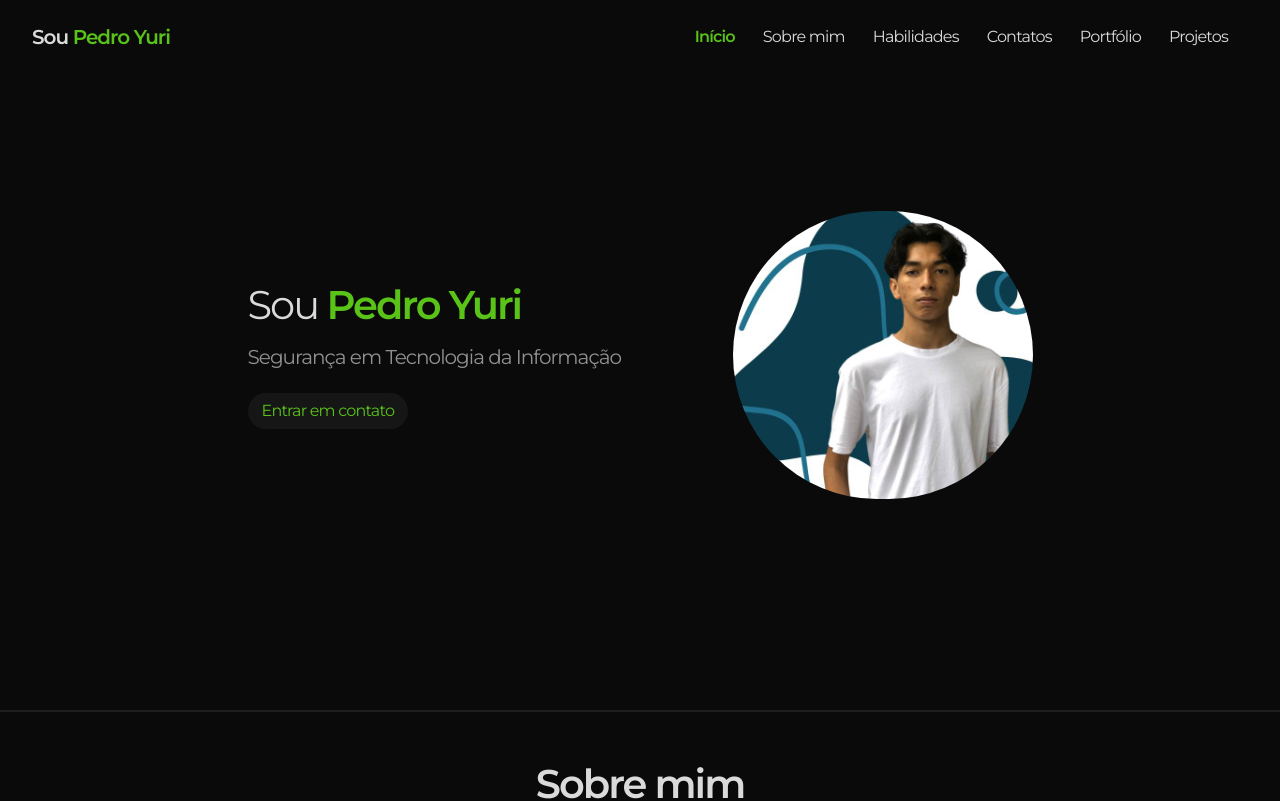
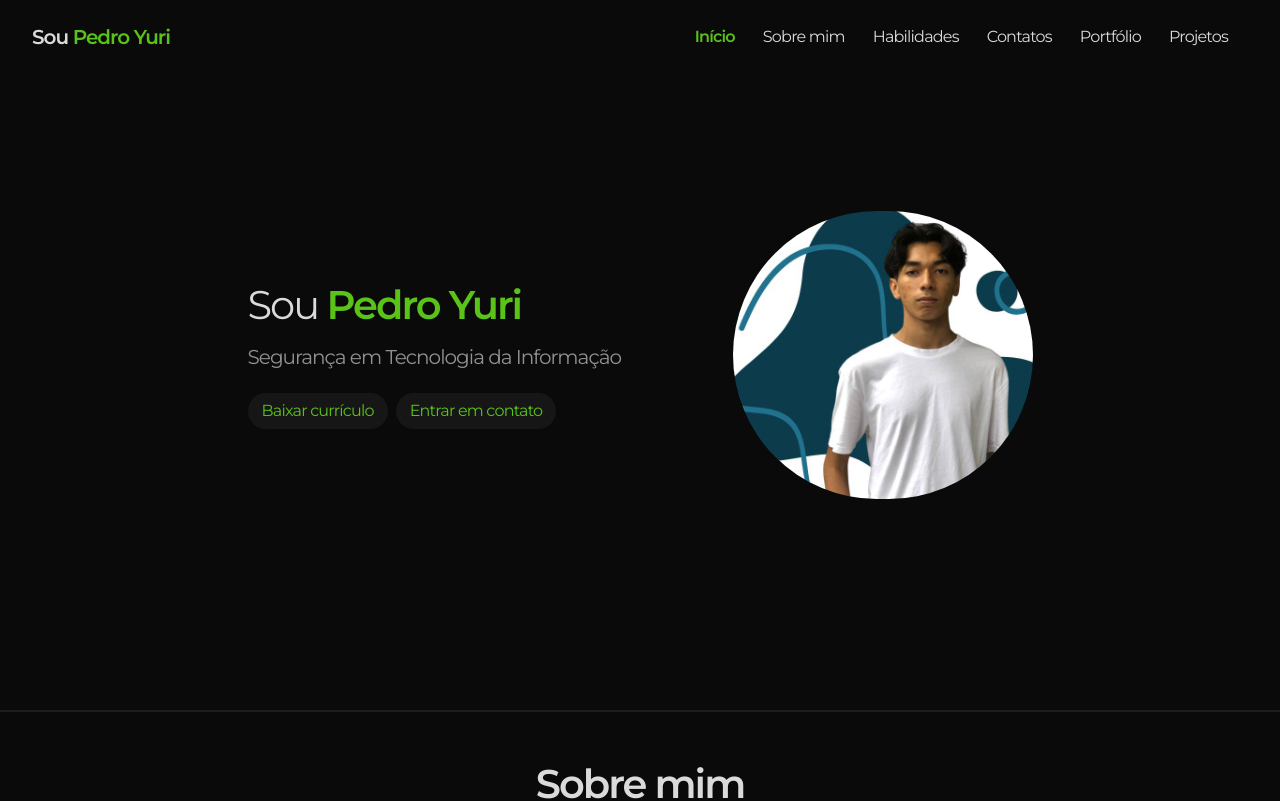
Before and after one commit to CauanDZN/pedro-portfolio, a React (Vite) app: page / in a window 1280 px wide. Shown: the top 801 px of the page. Built offline with nearby package versions, Linux system fonts and the light colour scheme.

Commit message:
feat: adding docs

```diff
--- a/src/components/Pages/Home/index.tsx
+++ b/src/components/Pages/Home/index.tsx
@@ -13,6 +13,7 @@ import { Picture } from '../../Picture';
 
 import { letContact, letCourses, letSummary1, letSummary2, Projetos } from './data';
 import { PicContainer } from '../../PicContainer';
+import pdf from '../../../assets/docs/CV - Pedro Yuri.pdf'
 
 
 interface PageType {
@@ -35,6 +36,7 @@ export function Page({ changeNav }: PageType) {
             <div className="TextContainer">
               <h1>Sou <span>Pedro Yuri</span></h1>
               <h2>Segurança em Tecnologia da Informação</h2>
+              <a href={pdf}><button>Baixar currículo</button></a>
               <button onClick={() => {
                 window.scrollTo(0, document.getElementById('contacts')!.offsetTop - document.getElementById('header')!.offsetHeight)
               }}>Entrar em contato</button>
--- a/src/components/Pages/Home/styles.ts
+++ b/src/components/Pages/Home/styles.ts
@@ -197,7 +197,7 @@ export const PresentContainer = styled.div`
 
     button {
       padding: 0.5rem 0.875rem;
-      margin: 1.5rem 0 0 0;
+      margin: 1.5rem 0.5rem 0 0;
       background: rgba(255, 255, 255, 0.05);
       color: var(--green);
       outline: none;
```
Also changed, not shown: 1 other file (tests, documents, lock files or other folders).
